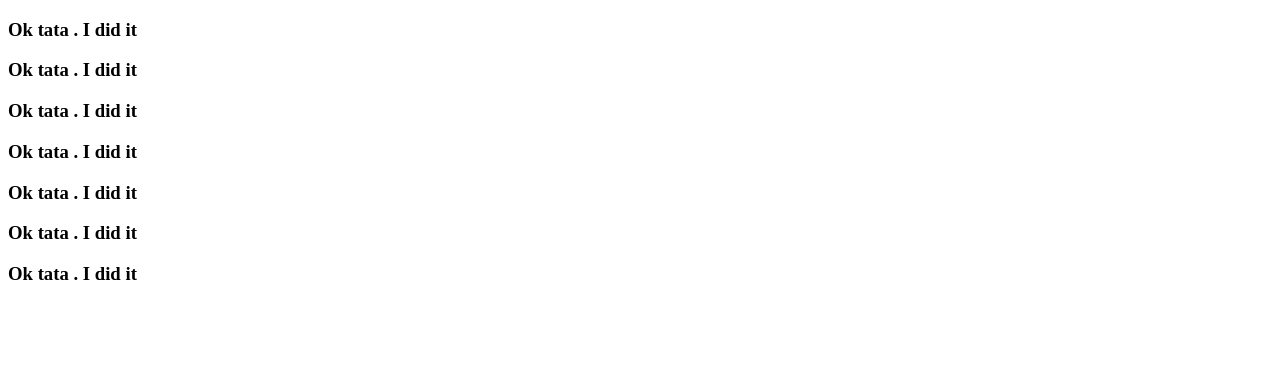
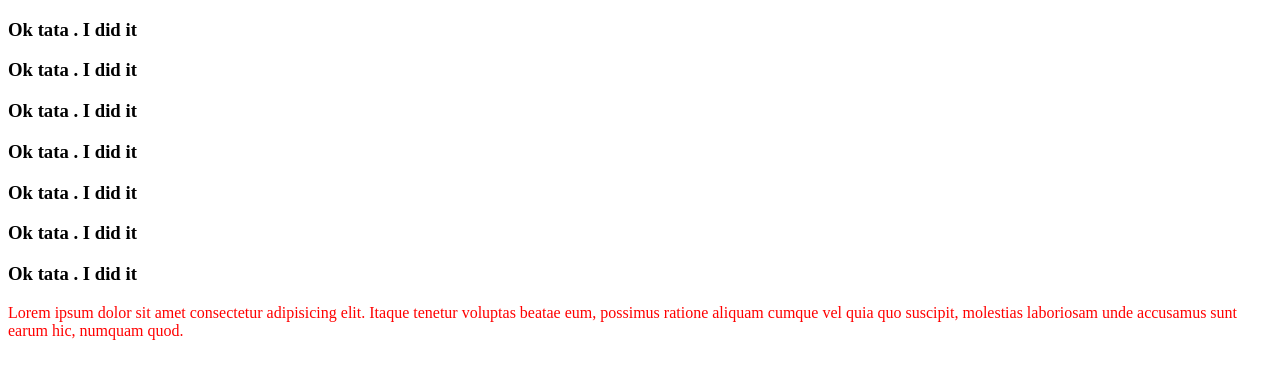
Before and after one commit to ihsakib02/ih-sakib-practice, a plain HTML site: page index.html in a window 1280 px wide. Drawn offline with Linux system fonts and the light colour scheme.

Commit message:
style added

```diff
--- a/index.css
+++ b/index.css
@@ -1,4 +1,3 @@
 p {
     color: red;
-    font-size: 30px;
 }
--- a/index.html
+++ b/index.html
@@ -22,6 +22,8 @@
 
     <h3>Ok tata . I did it</h3>
     <h3>Ok tata . I did it</h3>
+    <p>Lorem ipsum dolor sit amet consectetur adipisicing elit. Itaque tenetur voluptas beatae eum, possimus ratione
+        aliquam cumque vel quia quo suscipit, molestias laboriosam unde accusamus sunt earum hic, numquam quod.</p>
 </body>
 
 </html>
```
